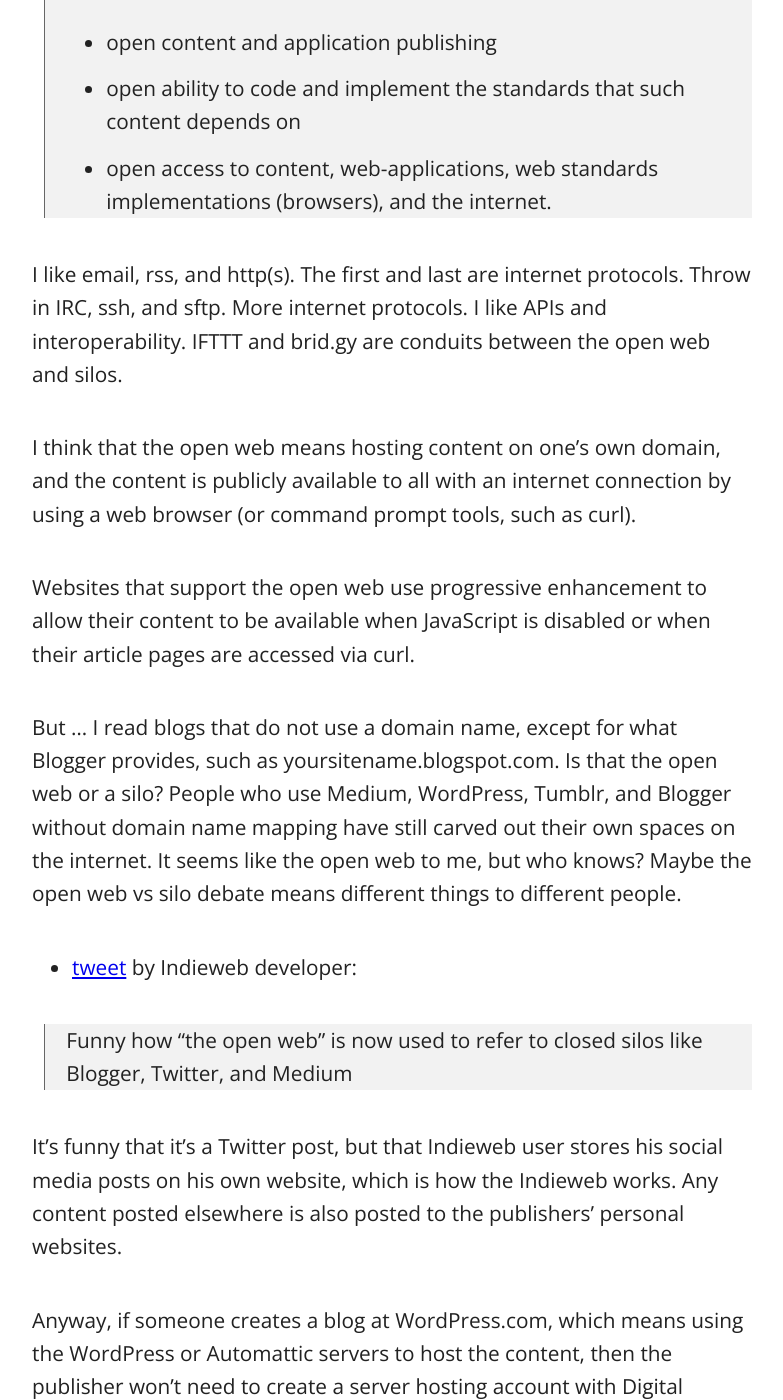
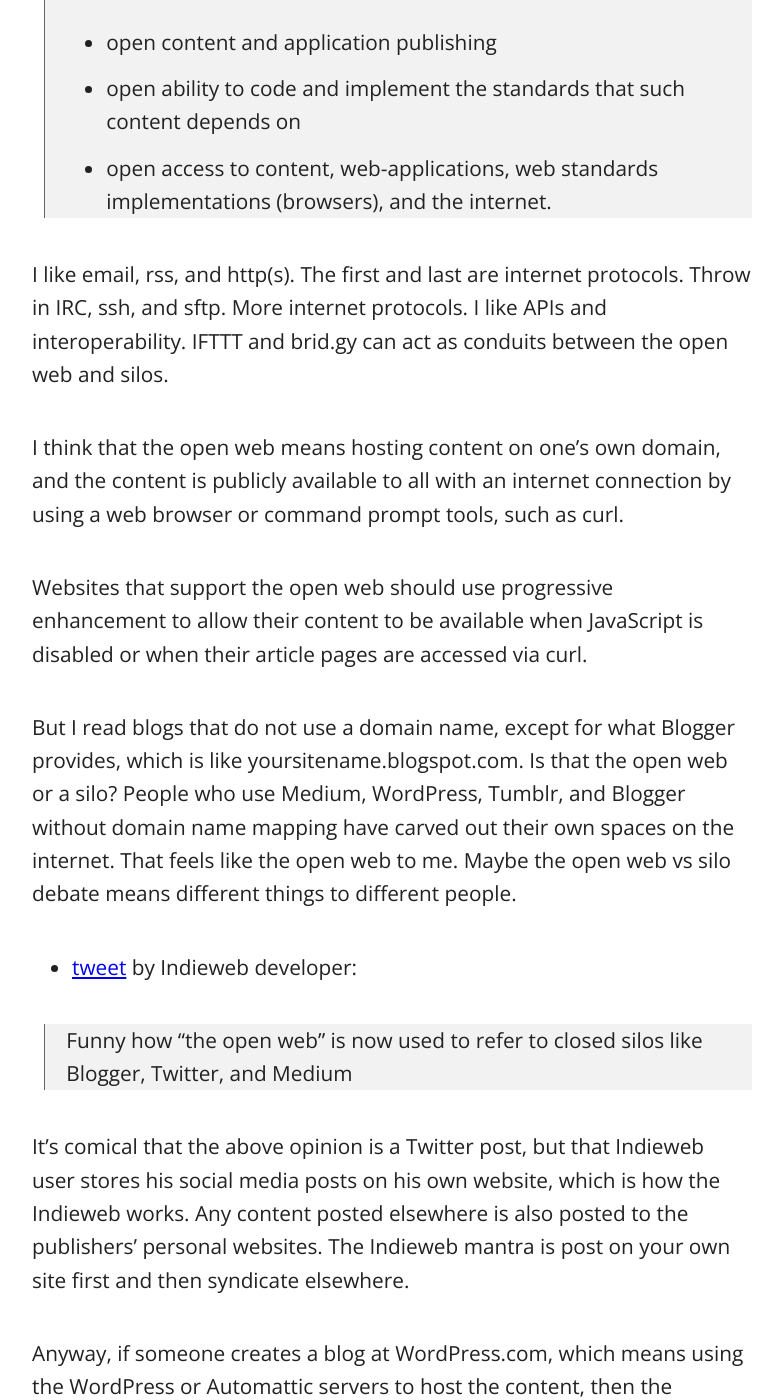
Before and after one commit to jrsawvel/jrsawvel.github.io, a Jekyll site: the page built from _posts/2017-04-05-open-web-vs-silos.md, in a window 1280 px wide and 1400 px high, scrolled down 756 px. Shown: the whole window, without its empty margins (248-1031 px from the left). Built offline with Jekyll 4.4.1, drawn with Linux system fonts in a browser that asks for light colours; some of the changed text lies outside the part shown.

Commit message:
Update 2017-04-05-open-web-vs-silos.md

```diff
--- a/_posts/2017-04-05-open-web-vs-silos.md
+++ b/_posts/2017-04-05-open-web-vs-silos.md
@@ -17,43 +17,41 @@
 * open ability to code and implement the standards that such content depends on
 * open access to content, web-applications, web standards implementations (browsers), and the internet.
 
-I like email, rss, and http(s). The first and last are internet protocols. Throw in IRC, ssh, and sftp. More internet protocols. I like APIs and interoperability. IFTTT  and brid.gy are conduits between the open web and silos.
+I like email, rss, and http(s). The first and last are internet protocols. Throw in IRC, ssh, and sftp. More internet protocols. I like APIs and interoperability. IFTTT and brid.gy can act as conduits between the open web and silos.
 
-I think that the open web means hosting content on one's own domain, and the content is publicly available to all with an internet connection by using a web browser (or command prompt tools, such as curl).
+I think that the open web means hosting content on one's own domain, and the content is publicly available to all with an internet connection by using a web browser or command prompt tools, such as curl.
 
-Websites that support the open web use progressive enhancement to allow their content to be available when JavaScript is disabled or when their article pages are accessed via curl.
+Websites that support the open web should use progressive enhancement to allow their content to be available when JavaScript is disabled or when their article pages are accessed via curl.
 
-But ... I read blogs that do not use a domain name, except for what Blogger provides, such as yoursitename.blogspot.com. Is that the open web or a silo? People who use Medium, WordPress, Tumblr, and Blogger without domain name mapping have still carved out their own spaces on the internet. It seems like the open web to me, but who knows? Maybe the open web vs silo debate means different things to different people.
+But I read blogs that do not use a domain name, except for what Blogger provides, which is like yoursitename.blogspot.com. Is that the open web or a silo? People who use Medium, WordPress, Tumblr, and Blogger without domain name mapping have carved out their own spaces on the internet. That feels like the open web to me. Maybe the open web vs silo debate means different things to different people.
 
 * [tweet](https://mobile.twitter.com/kevinmarks/status/784330241049100288?p=p) by Indieweb developer:
 
 > Funny how "the open web" is now used to refer to closed silos like Blogger, Twitter, and Medium
 
-It's funny that it's a Twitter post, but that Indieweb user stores his social media posts on his own website, which is how the Indieweb works. Any content posted elsewhere is also posted to the publishers' personal websites.
+It's comical that the above opinion is a Twitter post, but that Indieweb user stores his social media posts on his own website, which is how the Indieweb works. Any content posted elsewhere is also posted to the publishers' personal websites. The Indieweb mantra is post on your own site first and then syndicate elsewhere.
 
 Anyway, if someone creates a blog at WordPress.com, which means using the WordPress or Automattic servers to host the content, then the publisher won't need to create a server hosting account with Digital Ocean, Dreamhost, Amazon Web Services, etc, which means the publisher won't need to download, install, configure, and manage the web publishing software. All of the server hosting and software management are conducted by WordPress.
 
-The publisher is free to focus on a website design theme and publishing content. The publisher's domain name would be yoursite.wordpress.com. Is that the open web or a silo? WordPress supports domain name mapping, which means publishers buy a domain names and point the names to their WordPress accounts, creating yoursite.com. Is the latter more open web than the former even though all hosting is the same? This is what's confusing.
+The publisher is free to focus on a website design theme and publishing content. The publisher's domain name would be yoursite.wordpress.com. Is that the open web or a silo? WordPress supports domain name mapping, which means publishers can buy domain names and point the names to their WordPress accounts, creating yoursite.com. Is the latter more open web than the former even though all hosting is the same? This is what's confusing.
 
 When small publishers such as The Awl moved their content from their own server hosting accounts to Medium, did those publishers move from the open web to a silo even though their domain names remain unchanged? Confusing.
 
 If I host at WordPress.com, Blogger.com, Medium.com, Tumblr.com, DigitalOcean.com, or Amazon.com/aws, how are some hosted solutions considered a silo while others are considered the open web?
 
-Websites that are built as a JavaScript single page applications do not support the open web. That's an easy one, regardless of where the site is hosted. When JavaScript is disabled, these sites display nothing. When SPA pages are curled, the downloaded content consists mainly of a link to the JavaScript code. No article content exists when curled.
+Websites that are built as a JavaScript single page applications do not support the open web in my opinion. That's an easy one, regardless of where the site is hosted. When JavaScript is disabled, these sites display nothing. When SPA pages are curled, the downloaded content consists mainly of a link to the JavaScript code. No article content exists when curled.
 
 I store most of my images at Flickr to be embedded into my web posts. That's using a silo to support my open web sites. If Flickr disappeared without warning, then my pages would contain missing images. But I backup my images to DVDs, or I used to, which permits me to retrieve the images to be uploaded to either my own site or to another image hosting service.
 
-The images on my iPhone are stored at Flickr and Google. Somehow, I need to get these images downloaded and copied to DVDs.
-
-I also store some of my images on a server that I pay to use with an app that I built: <http://waxwing.soupmode.com>. My Waxwing JavaScript code works within the browser to lower the quality of the images, which reduces the upload time and reduces the amount of space consumed on the server.
+I also store some of my images on a server that I pay to use, and I use my own image uploading web app: <http://waxwing.soupmode.com>. My Waxwing JavaScript code works within the browser to lower the quality and size of the images, which reduces the upload time and reduces the amount of space consumed on the server.
 
 I use servers that are hosted at Hurricane Electric, Digital Ocean, and Amazon. I'm not using a server in my own home, except for my Tor site <http://zwdqwr2p2xwkpbyv.onion>.
 
 When I host at DO or AWS, is that supporting or opposing the open web? I could lose my websites if for some reason the server hosting company deleted my accounts, went out of business, or my credit cart expired.
 
-When a Facebook page is only accessible when logged into Facebook, then that's a silo or closed web. It's odd that some businesses make their Facebook pages set to some kind of private setting that excludes people like me who do not have an active Facebook account.
+When a Facebook page is only accessible when logged into Facebook, then that's a silo or closed web. It's odd that some businesses set their Facebook pages to a private setting that excludes people like me who do not have an active Facebook account.
 
-But if the business's Facebook page is available to everyone, is that the open web or still a silo? The publisher chose to host content at Facebook, instead of at WordPress or Medium. Maybe the publisher is unconcerned about owning a domain name, like the bloggers that use yoursitename.blogspot.com. Maybe the publisher does not want to install and manage software on a server. Unless some guidelines are violated, the Facebook page will probably last as long as the business.
+But if the business's Facebook page is available to everyone, is that the open web or still a silo? The publisher chose to host content at Facebook, instead of at WordPress or Medium. Maybe the publisher is unconcerned about owning a domain name. Maybe the publisher does not want to install and manage software on a server. And small business owners have more important things to be concerned about. Unless some guidelines are violated, the Facebook page will probably last as long as the business.
 
 One theory is that in the future, independent websites won't exist. People, businesses, and orgs will publish on platforms, like Medium.com, Facebook, Instagram, and Snapchat. It's already that way for some small, locally-owned businesses in the Toledo area, which do not have a website with their own domain name.
 
@@ -65,9 +63,9 @@
 
 Phone app only is not the open web. I don't want to install nor use native apps on the phone except for web and gopher browsers.
 
-The debate will continue. Most users, publishers, businesses, and other orgs don't care about such trivia. They're too busy with other facets of life. They want to use the easiest tools available that provide the most reach to their readers, fans, customers, and contributors.
+The debate will continue, regarding the open web and silos. Most users, publishers, businesses, and other orgs don't care about such trivia. They're too busy with other facets of life. They want to use the easiest tools available that provide the most reach to their readers, fans, customers, and contributors.
 
-And if the preferred publishing and communicating platform for these users is Faceook, then that is NOT Facebook's fault. It's the fault of the geeks who support the open web over social media silos because the geeks failed to create an easier system.
+And if the preferred publishing and communicating platform for these users is Faceook, then that is NOT Facebook's fault. It's the fault of the open web geeks because the geeks failed to create an easier system.
 
 Facebook launched in February 2004, but it remained closed to certain email addresses or users until September 2006 when Facebook opened up to everyone. Facebook to the world is only 10-years-old. The internet began in the late 1960s or early 1970s. The web began around 1990. The web became popular to the masses by the mid 1990s.
 
@@ -77,4 +75,4 @@
 
 I think that the message boards, such as Hacker News and the Stack Exchange sites contribute to the open and closed web, since discussions help inspire people to build things, and meaty discussions can alter the opinions of makers.
 
-In my opinion, the Indiweb fans have done the most to support the open web.
+In my opinion, the Indiweb fans have done the most to support the open web. The Indieweb attracts new converts every year. The Indieweb ideas are probably too technical for mass adoption, but the Indieweb has taken a long, slow approach to change. We don't know what the next big thing will be. We don't know for certain how people will be creating, sharing, and responding to content five to ten years from now. It's possible that the Indieweb ideas will slowly creep into the mainstream.
```
